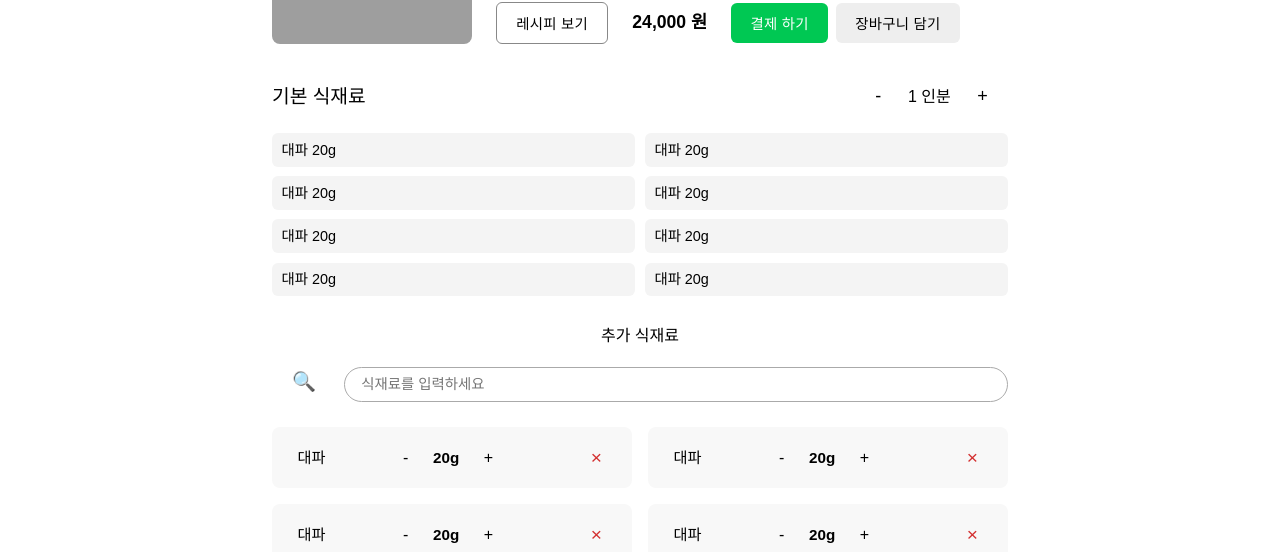
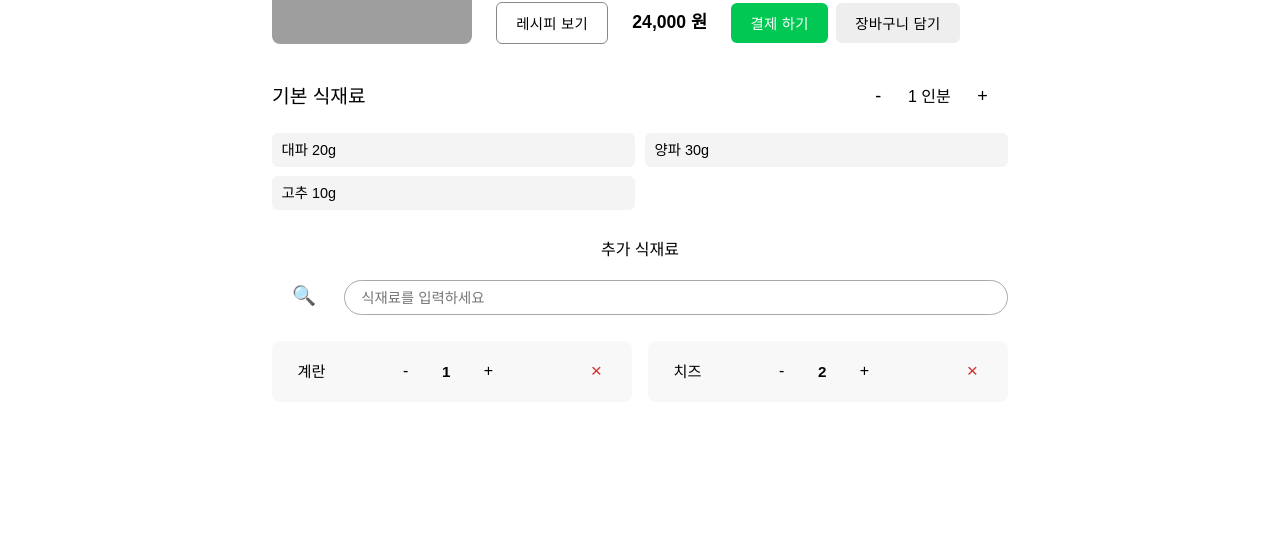
Before and after one commit to playdata-8th-full-stack-baedal-service/sobok-fe, a React (Vite) app: page /user/product in a window 1280 px wide. Shown: the part 248-800 px from the top of the page. Built offline with nearby package versions, Linux system fonts and the light colour scheme; grey boxes are pictures that could not be loaded.

Commit message:
feat : 컴포넌트화 완료

```diff
--- a/src/pages/user/All/Product/ProductPage.jsx
+++ b/src/pages/user/All/Product/ProductPage.jsx
@@ -1,133 +1,70 @@
 /* eslint-disable react/function-component-definition */
 import React, { useEffect, useState } from 'react';
 import styles from './ProductPage.module.scss';
-import Button from '../../../../common/components/Button';
+import ProductImage from './components/ProductImage';
+import ProductInfo from './components/ProductInfo';
+import BaseIngredients from './components/BaseIngredients';
+import AdditionalIngredients from './components/AdditionalIngredients';
 
 const ProductPage = () => {
   const [thumbnailUrl, setThumbnailUrl] = useState('');
+  const [portion, setPortion] = useState(1);
+  const [baseIngredients, setBaseIngredients] = useState([
+    { id: 1, name: '대파', qty: '20g' },
+    { id: 2, name: '양파', qty: '30g' },
+    { id: 3, name: '고추', qty: '10g' },
+  ]);
+  const [additionalIngredients, setAdditionalIngredients] = useState([
+    { id: 101, name: '계란', qty: 1 },
+    { id: 102, name: '치즈', qty: 2 },
+  ]);
 
   useEffect(() => {
     setThumbnailUrl('https://picsum.photos/200/300');
   }, []);
 
-  const handleThumbnailClick = () => {
-    setThumbnailUrl('https://picsum.photos/200/300');
+  const handleRecipeClick = () => {};
+  const handlePayClick = () => {};
+  const handleCartClick = () => {};
+  const handlePortionChange = value => {
+    if (value < 1) return;
+    setPortion(value);
   };
+  const handleQtyChange = (id, value) => {
+    setAdditionalIngredients(prev =>
+      prev.map(item => (item.id === id ? { ...item, qty: value < 1 ? 1 : value } : item))
+    );
+  };
+  const handleRemove = id => {
+    setAdditionalIngredients(prev => prev.filter(item => item.id !== id));
+  };
+  const handleSearch = () => {};
 
-  const handleRecipeClick = () => {
-    setThumbnailUrl('https://picsum.photos/200/300');
-  };
-
-  const handlePayClick = () => {
-    setThumbnailUrl('https://picsum.photos/200/300');
-  };
-
-  const handleCartClick = () => {
-    setThumbnailUrl('https://picsum.photos/200/300');
-  };
-
-  const handleQtyChange = (idx, value) => {
-    setThumbnailUrl('https://picsum.photos/200/300');
-  };
-
-  const handleRemove = idx => {
-    setThumbnailUrl('https://picsum.photos/200/300');
-  };
   return (
     <div className={styles.productPage}>
       <header className={styles.productHeader}>
-        <img src={thumbnailUrl} alt="음식 이미지" className={styles.productImage} />
-
-        <div className={styles.productInfo}>
-          <div className={styles.productTop}>
-            <h2 className={styles.productName}>음식 이름</h2>
-            <p className={styles.productBasePrice}>기본 레시피 : 13,000 원</p>
-            <Button className={styles.productFavorite}>★</Button>
-          </div>
-
-          <span className={styles.productCategory}># 카테고리</span>
-
-          <p className={styles.productWarning}>
-            알레르기 유발 물질 안내
-            <br />
-            <small>돼지고기, 간장(대두), 굴소스(굴), 생면(밀)</small>
-            <br />
-          </p>
-
-          <div className={styles.productActions}>
-            <Button className={styles.recipeButton} onClick={handleRecipeClick}>
-              레시피 보기
-            </Button>
-            <p className={styles.totalPrice}>24,000 원</p>
-            <Button className={styles.payButton} onClick={handlePayClick}>
-              결제 하기
-            </Button>
-            <Button className={styles.cartButton} onClick={handleCartClick}>
-              장바구니 담기
-            </Button>
-          </div>
-        </div>
+        <ProductImage thumbnailUrl={thumbnailUrl} />
+        <ProductInfo
+          name="음식 이름"
+          basePrice={13000}
+          category="# 카테고리"
+          warning="돼지고기, 간장(대두), 굴소스(굴), 생면(밀)"
+          onRecipeClick={handleRecipeClick}
+          onPayClick={handlePayClick}
+          onCartClick={handleCartClick}
+        />
       </header>
-
-      <section className={styles.baseIngredients}>
-        <div className={styles.sectionHeader}>
-          <h3>기본 식재료</h3>
-          <div className={styles.portionControl}>
-            <Button>-</Button>
-            <span> 1 인분 </span>
-            <Button>+</Button>
-          </div>
-        </div>
-
-        <div className={styles.ingredientGrid}>
-          {Array.from({ length: 8 }).map((_, i) => (
-            <div key={i} className={styles.ingredientItem}>
-              대파 20g
-            </div>
-          ))}
-        </div>
-      </section>
-
-      <div className={styles.additionalIngredients}>
-        <h3>추가 식재료</h3>
-
-        <div className={styles.searchBar}>
-          <Button className={styles.searchIcon}>🔍</Button>
-          <input type="text" placeholder="식재료를 입력하세요" />
-        </div>
-
-        <div className={styles.ingredientGrid}>
-          {/* {additionalIngredients.map((item, idx) => ( */}
-          {Array.from({ length: 8 }).map((item, idx) => (
-            <div className={styles.ingredientControl}>
-              <span className={styles.ingredientName}>대파</span>
-
-              <div className={styles.quantityControl}>
-                <Button className={styles.qtyButton}>-</Button>
-                <span className={styles.ingredientQty}>20g</span>
-                <Button className={styles.qtyButton}>+</Button>
-              </div>
-
-              <Button className={styles.removeButton}>×</Button>
-            </div>
-          ))}
-        </div>
-      </div>
-
-      {/* 추천 식재료 영역 */}
-      {/* <section className="relatedProducts">
-        <div className="relatedHeader">
-          <h3>추천 식재료</h3>
-          <button type="button" className="moreButton">더보기</button>
-        </div>
-        <div className="relatedList">
-          {[1, 2, 3].map((_, i) => (
-            <div key={i} className="relatedItem">
-              썸네일
-            </div>
-          ))}
-        </div>
-      </section> */}
+      <BaseIngredients
+        ingredients={baseIngredients}
+        portion={portion}
+        onPortionChange={handlePortionChange}
+      />
+      <AdditionalIngredients
+        ingredients={additionalIngredients}
+        onQtyChange={handleQtyChange}
+        onRemove={handleRemove}
+        onSearch={handleSearch}
+      />
     </div>
   );
 };
--- /dev/null
+++ b/src/pages/user/All/Product/components/AdditionalIngredients.jsx
@@ -0,0 +1,29 @@
+/* eslint-disable react/function-component-definition */
+import React from 'react';
+import Button from '@/common/components/Button';
+import styles from '../ProductPage.module.scss';
+import IngredientControl from './IngredientControl';
+
+const AdditionalIngredients = ({ ingredients, onQtyChange, onRemove, onSearch }) => (
+  <div className={styles.additionalIngredients}>
+    <h3>추가 식재료</h3>
+    <div className={styles.searchBar}>
+      <Button className={styles.searchIcon} onClick={onSearch}>
+        🔍
+      </Button>
+      <input type="text" placeholder="식재료를 입력하세요" />
+    </div>
+    <div className={styles.ingredientGrid}>
+      {ingredients.map((item, idx) => (
+        <IngredientControl
+          key={item.id || idx}
+          item={item}
+          onQtyChange={onQtyChange}
+          onRemove={onRemove}
+        />
+      ))}
+    </div>
+  </div>
+);
+
+export default AdditionalIngredients;
--- /dev/null
+++ b/src/pages/user/All/Product/components/BaseIngredients.jsx
@@ -0,0 +1,26 @@
+/* eslint-disable react/function-component-definition */
+import React from 'react';
+import Button from '@/common/components/Button';
+import styles from '../ProductPage.module.scss';
+
+const BaseIngredients = ({ ingredients, portion, onPortionChange }) => (
+  <section className={styles.baseIngredients}>
+    <div className={styles.sectionHeader}>
+      <h3>기본 식재료</h3>
+      <div className={styles.portionControl}>
+        <Button onClick={() => onPortionChange(portion - 1)}>-</Button>
+        <span>{portion} 인분</span>
+        <Button onClick={() => onPortionChange(portion + 1)}>+</Button>
+      </div>
+    </div>
+    <div className={styles.ingredientGrid}>
+      {ingredients.map((item, i) => (
+        <div key={item.id || i} className={styles.ingredientItem}>
+          {item.name} {item.qty}
+        </div>
+      ))}
+    </div>
+  </section>
+);
+
+export default BaseIngredients;
--- /dev/null
+++ b/src/pages/user/All/Product/components/IngredientControl.jsx
@@ -0,0 +1,24 @@
+/* eslint-disable react/function-component-definition */
+import React from 'react';
+import styles from '../ProductPage.module.scss';
+import Button from '../../../../../common/components/Button';
+
+const IngredientControl = ({ item, onQtyChange, onRemove }) => (
+  <div className={styles.ingredientControl}>
+    <span className={styles.ingredientName}>{item.name}</span>
+    <div className={styles.quantityControl}>
+      <Button className={styles.qtyButton} onClick={() => onQtyChange(item.id, item.qty - 1)}>
+        -
+      </Button>
+      <span className={styles.ingredientQty}>{item.qty}</span>
+      <Button className={styles.qtyButton} onClick={() => onQtyChange(item.id, item.qty + 1)}>
+        +
+      </Button>
+    </div>
+    <Button className={styles.removeButton} onClick={() => onRemove(item.id)}>
+      ×
+    </Button>
+  </div>
+);
+
+export default IngredientControl;
--- /dev/null
+++ b/src/pages/user/All/Product/components/ProductImage.jsx
@@ -0,0 +1,8 @@
+import React from 'react';
+import styles from '../ProductPage.module.scss';
+
+const ProductImage = ({ thumbnailUrl }) => (
+  <img src={thumbnailUrl} alt="음식 이미지" className={styles.productImage} />
+);
+
+export default ProductImage;
--- /dev/null
+++ b/src/pages/user/All/Product/components/ProductInfo.jsx
@@ -0,0 +1,43 @@
+/* eslint-disable react/function-component-definition */
+import React from 'react';
+import Button from '../../../../../common/components/Button';
+import styles from '../ProductPage.module.scss';
+
+const ProductInfo = ({
+  name,
+  basePrice,
+  category,
+  warning,
+  onRecipeClick,
+  onPayClick,
+  onCartClick,
+}) => (
+  <div className={styles.productInfo}>
+    <div className={styles.productTop}>
+      <h2 className={styles.productName}>{name}</h2>
+      <p className={styles.productBasePrice}>기본 레시피 : {basePrice.toLocaleString()} 원</p>
+      <Button className={styles.productFavorite}>★</Button>
+    </div>
+    <span className={styles.productCategory}>{category}</span>
+    <p className={styles.productWarning}>
+      알레르기 유발 물질 안내
+      <br />
+      <small>{warning}</small>
+      <br />
+    </p>
+    <div className={styles.productActions}>
+      <Button className={styles.recipeButton} onClick={onRecipeClick}>
+        레시피 보기
+      </Button>
+      <p className={styles.totalPrice}>24,000 원</p>
+      <Button className={styles.payButton} onClick={onPayClick}>
+        결제 하기
+      </Button>
+      <Button className={styles.cartButton} onClick={onCartClick}>
+        장바구니 담기
+      </Button>
+    </div>
+  </div>
+);
+
+export default ProductInfo;
```
